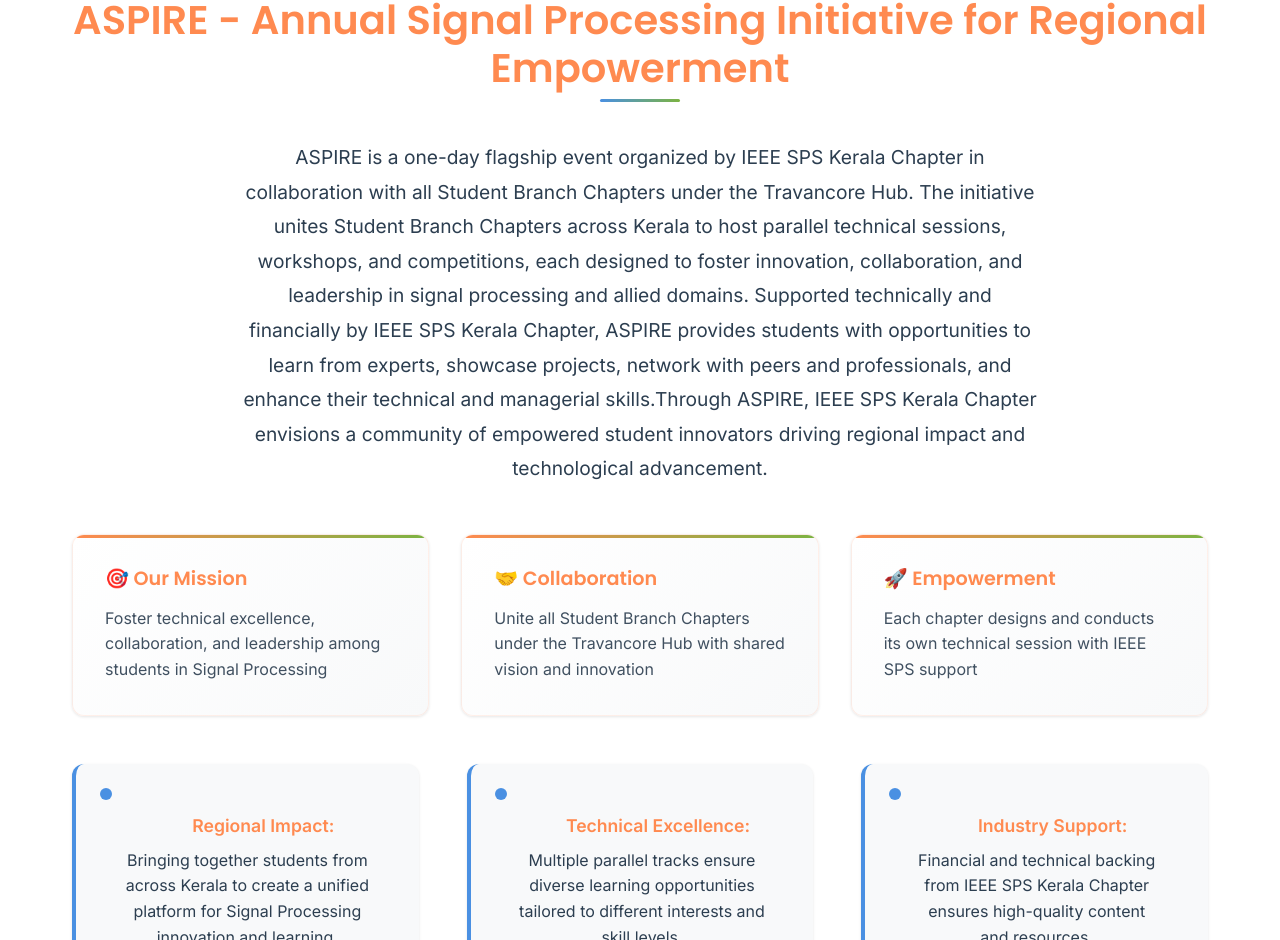
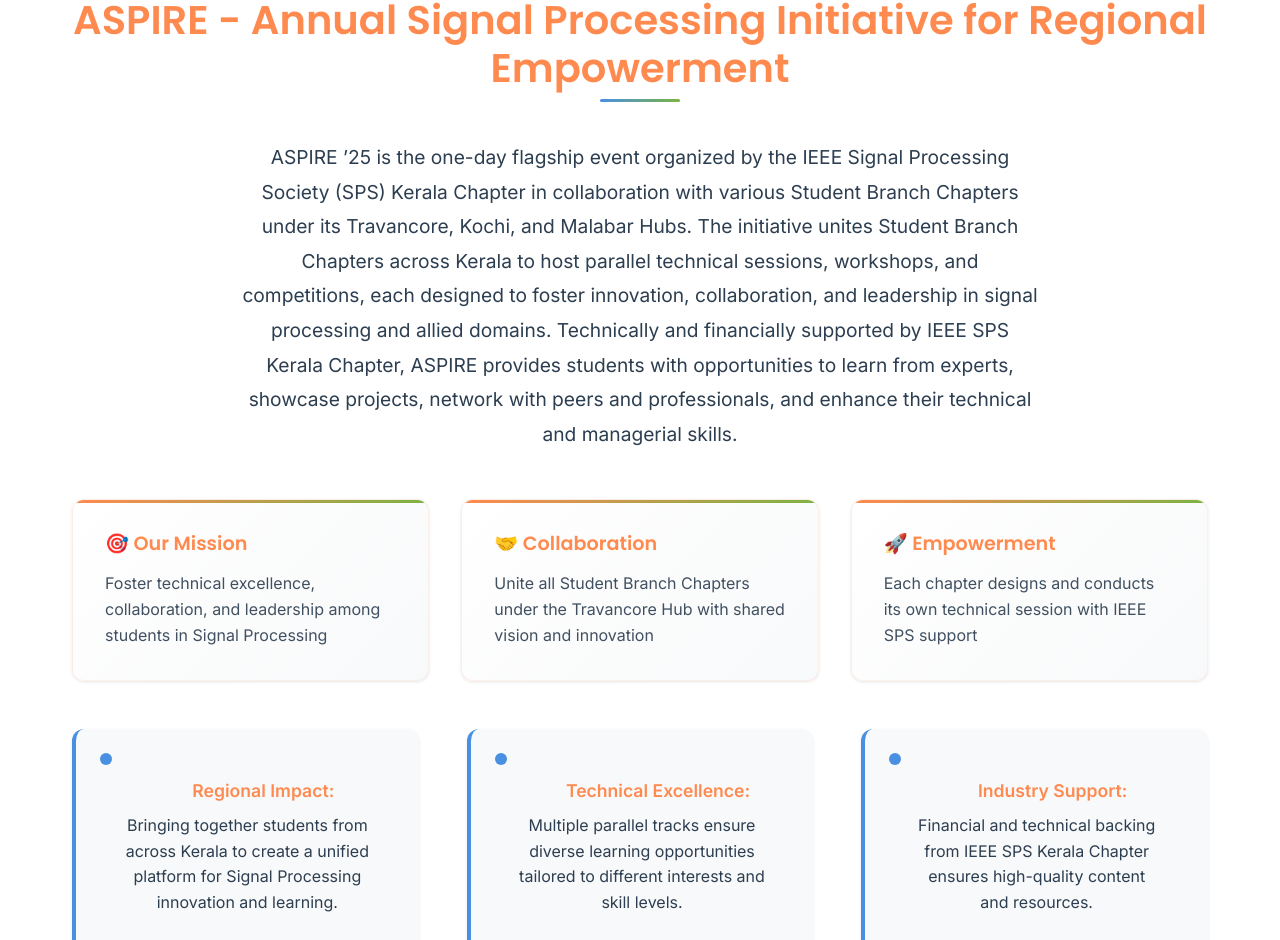
Before and after one commit to stone-PETER/Aspire, a React (Vite) app: page / in a window 1280 px wide. Shown: the part 1059-1999 px from the top of the page. Built offline with nearby package versions, Linux system fonts and the light colour scheme; a web font is replaced by a local one.

Commit message:
about content  update

```diff
--- a/src/components/AboutSection.jsx
+++ b/src/components/AboutSection.jsx
@@ -8,9 +8,8 @@ const AboutSection = () => (
         ASPIRE - Annual Signal Processing Initiative for Regional Empowerment
       </h2>
       <p>
-        ASPIRE is a one-day flagship event organized by IEEE SPS Kerala Chapter
-        in collaboration with all Student Branch Chapters under the Travancore
-        Hub. The initiative unites Student Branch Chapters across Kerala to host parallel technical sessions, workshops, and competitions, each designed to foster innovation, collaboration, and leadership in signal processing and allied domains. Supported technically and financially by IEEE SPS Kerala Chapter, ASPIRE provides students with opportunities to learn from experts, showcase projects, network with peers and professionals, and enhance their technical and managerial skills.Through ASPIRE, IEEE SPS Kerala Chapter envisions a community of empowered student innovators driving regional impact and technological advancement.
+        ASPIRE ’25 is the one-day flagship event organized by the IEEE Signal Processing Society (SPS) Kerala Chapter in collaboration with various Student Branch Chapters under its Travancore, Kochi, and Malabar Hubs. The initiative unites Student Branch Chapters across Kerala to host parallel technical sessions, workshops, and competitions, each designed to foster innovation, collaboration, and leadership in signal processing and allied domains. Technically and financially supported by IEEE SPS Kerala Chapter, ASPIRE provides students with opportunities to learn from experts, showcase projects, network with peers and professionals, and enhance their technical and managerial skills.
+
       </p>
 
       <div className="aspire-highlights">
```
